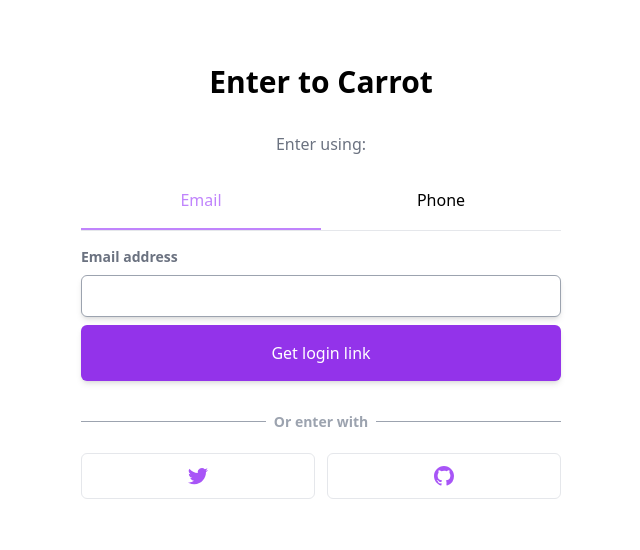
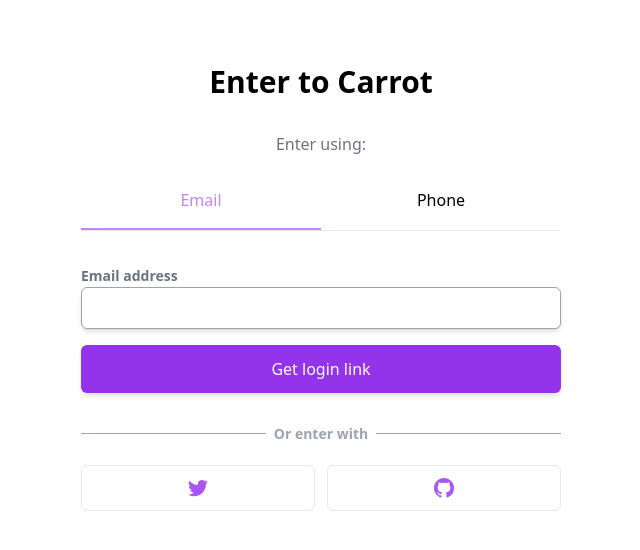
Before and after one commit to billnairk/carrot-market, a Next.js app: page /enter in a window 1280 px wide. Shown: the top 550 px of the page, without its empty margins (319-959 px from the left). Built offline with nearby package versions, Linux system fonts and the light colour scheme.

Commit message:
components/input.tsx & button.tsx & textarea.tsx

```diff
--- a/components/button.tsx
+++ b/components/button.tsx
@@ -1,11 +1,21 @@
 interface ButtonProps {
   children: React.ReactNode;
+  kind?: "one" | "two";
 }
 
-export default function Button({ children }: ButtonProps) {
+export default function Button({ children, kind }: ButtonProps) {
   return (
-    <button className="flex w-full justify-center items-center border border-1 py-3 px-5 rounded-md text-purple-500 hover:bg-purple-200 hover:border-purple-500 hover:transition-all">
-      {children}
-    </button>
+    <>
+      {kind === "one" ? (
+        <button className="bg-purple-600 w-full p-3 rounded-md shadow-md text-white hover:font-bold hover:text-md transition-all">
+          {children}
+        </button>
+      ) : null}
+      {kind === "two" ? (
+        <button className="flex w-full justify-center items-center border border-1 py-3 px-5 rounded-md text-purple-500 hover:bg-purple-200 hover:border-purple-500 hover:transition-all">
+          {children}
+        </button>
+      ) : null}
+    </>
   );
 }
--- a/components/floating-button.tsx
+++ b/components/floating-button.tsx
@@ -8,7 +8,7 @@
 export default function FloatingButton({ children, href }: FloatProps) {
   return (
     <Link href={href}>
-      <button className="fixed bottom-20 right-5 shadow-lg hover:bg-purple-700 transition-all bg-purple-500 p-4 rounded-full text-white ">
+      <button className="fixed bottom-20 right-0 shadow-lg hover:bg-purple-700 transition-all bg-purple-500 p-4 rounded-full text-white ">
         {children}
       </button>
     </Link>
--- a/components/input.tsx
+++ b/components/input.tsx
@@ -1,30 +1,82 @@
 import type { UseFormRegisterReturn } from "react-hook-form";
 
 interface InputProps {
-  className: string;
-  id: string;
+  label: string;
+  name: string;
+  kind?: "text" | "phone" | "price" | "file";
   type: string;
-  placeholder?: string;
-  register?: UseFormRegisterReturn;
-  required?: boolean;
+  register: UseFormRegisterReturn;
+  required: boolean;
 }
 
 export default function Input({
-  className,
-  id,
+  label,
+  name,
+  kind = "text",
   type,
-  placeholder,
   register,
-  ...rest
+  required,
 }: InputProps) {
   return (
-    <input
-      {...register}
-      className={className}
-      id={id}
-      type={type}
-      placeholder={placeholder}
-      {...rest}
-    />
+    <div>
+      <label htmlFor={name} className="text-sm text-gray-500 font-bold">
+        {label}
+      </label>
+      {kind === "text" ? (
+        <div className="rounded-md relative flex items-center">
+          <input
+            id={name}
+            type={type}
+            className="appearance-none shadow-md w-full rounded-md border-gray-400 focus:ring-purple-300 focus:border-purple-300"
+            required={required}
+            {...register}
+          ></input>
+        </div>
+      ) : null}
+      {kind === "phone" ? (
+        <div className="flex shadow-md ">
+          <span className="flex items-center justify-center bg-gray-100 select-none border-gray-400 rounded-l-md border border-r-0 px-2 text-sm text-gray-500">
+            +82
+          </span>
+          <input
+            id={name}
+            type="number"
+            className="appearance-none w-full rounded-r-md focus:ring-purple-300 border-gray-400 focus:border-purple-300"
+            required={required}
+            {...register}
+          />
+        </div>
+      ) : null}
+      {kind === "price" ? (
+        <div className="rounded-md relative flex items-center">
+          <div className="absolute left-0 pl-3 pointer-events-none">
+            <span className="text-sm text-gray-500">$</span>
+          </div>
+          <input
+            className="appearance-none pl-7 shadow-md w-full rounded-md border-gray-400 focus:ring-purple-300 focus:outline-none focus:border-purple-300"
+            id={name}
+            type={type}
+            placeholder="0.00"
+            required={required}
+            {...register}
+          ></input>
+          <div className="absolute right-3 pointer-events-none">
+            <span className="text-gray-500 ">USD</span>
+          </div>
+        </div>
+      ) : null}
+      {kind === "file" ? (
+        <div className="rounded-md relative flex items-center">
+          <input
+            id={name}
+            type={type}
+            className="hidden"
+            accept="image/*"
+            required={required}
+            {...register}
+          ></input>
+        </div>
+      ) : null}
+    </div>
   );
 }
--- a/components/textarea.tsx
+++ b/components/textarea.tsx
@@ -6,8 +6,9 @@
 export default function Textarea({ rows, placeholder }: TextareaProps) {
   return (
     <div>
+      <label className="text-sm text-gray-500 font-bold">Description</label>
       <textarea
-        className="shadow-md my-1 w-full rounded-md border-gray-400 focus:ring-purple-300 focus:outline-none focus:border-purple-300"
+        className="shadow-md w-full rounded-md border-gray-400 focus:ring-purple-300 focus:outline-none focus:border-purple-300"
         rows={rows}
         placeholder={placeholder}
       />
--- a/pages/community/write.tsx
+++ b/pages/community/write.tsx
@@ -6,9 +6,9 @@
 const Write: NextPage = () => {
   return (
     <Layout canGoBack title="Community Write">
-      <form className="px-4 py-6">
+      <form className="px-4 py-4 space-y-2">
         <Textarea rows={4} placeholder="Write Here!" />
-        <Button>Send</Button>
+        <Button kind="two">Send</Button>
       </form>
     </Layout>
   );
--- a/pages/enter.tsx
+++ b/pages/enter.tsx
@@ -119,39 +119,28 @@
               onSubmit={handleSubmit(onValid)}
               className="mt-4 flex flex-col"
             >
-              <label
-                htmlFor="input"
-                className="text-sm text-gray-500 font-bold"
-              >
-                {method === "email" ? "Email address" : null}
-                {method === "phone" ? "Phone number" : null}
-              </label>
-              <div>
+              <div className="py-4">
                 {method === "email" ? (
                   <Input
-                    register={register("email")}
-                    id="email"
+                    label="Email address"
+                    name="email"
                     type="email"
                     required
-                    className="appearance-none shadow-md my-2 w-full rounded-md border-gray-400 focus:ring-purple-300 focus:border-purple-300"
+                    register={register("email")}
                   />
                 ) : null}
                 {method === "phone" ? (
-                  <div className="flex shadow-md my-2">
-                    <span className="flex items-center justify-center bg-gray-100 select-none border-gray-400 rounded-l-md border border-r-0 px-2 text-sm text-gray-500">
-                      +82
-                    </span>
-                    <Input
-                      register={register("phone")}
-                      id="phone"
-                      type="number"
-                      required
-                      className="appearance-none w-full rounded-r-md focus:ring-purple-300 border-gray-400 focus:border-purple-300"
-                    />
-                  </div>
+                  <Input
+                    label="Phone number"
+                    name="phone"
+                    type="number"
+                    kind="phone"
+                    required
+                    register={register("phone")}
+                  ></Input>
                 ) : null}
               </div>
-              <button className="bg-purple-600 p-4 rounded-md shadow-md text-white hover:font-bold hover:text-md transition-all">
+              <Button kind="one">
                 {method === "email"
                   ? loading
                     ? "loading"
@@ -162,7 +151,7 @@
                     ? "loading"
                     : "Get one-time password"
                   : null}
-              </button>
+              </Button>
             </form>
           </>
         )}
@@ -176,7 +165,7 @@
             </div>
           </div>
           <div className="grid grid-cols-2 gap-3 mt-2">
-            <Button>
+            <Button kind="two">
               <svg
                 className="w-5 h-5"
                 aria-hidden="true"
@@ -186,7 +175,7 @@
                 <path d="M6.29 18.251c7.547 0 11.675-6.253 11.675-11.675 0-.178 0-.355-.012-.53A8.348 8.348 0 0020 3.92a8.19 8.19 0 01-2.357.646 4.118 4.118 0 001.804-2.27 8.224 8.224 0 01-2.605.996 4.107 4.107 0 00-6.993 3.743 11.65 11.65 0 01-8.457-4.287 4.106 4.106 0 001.27 5.477A4.073 4.073 0 01.8 7.713v.052a4.105 4.105 0 003.292 4.022 4.095 4.095 0 01-1.853.07 4.108 4.108 0 003.834 2.85A8.233 8.233 0 010 16.407a11.616 11.616 0 006.29 1.84" />
               </svg>
             </Button>
-            <Button>
+            <Button kind="two">
               <svg
                 className="w-5 h-5"
                 aria-hidden="true"
--- a/pages/streams/create.tsx
+++ b/pages/streams/create.tsx
@@ -1,39 +1,18 @@
+import Button from "@components/button";
 import Input from "@components/input";
+import Layout from "@components/layout";
 import Textarea from "@components/textarea";
 import { NextPage } from "next";
 
 const Create: NextPage = () => {
   return (
-    <div className="space-y-5- py-10 px-4">
-      <div className="my-5">
-        <label htmlFor="price" className="text-sm text-gray-500 font-bold">
-          Price
-        </label>
-        <div className="rounded-md relative flex items-center">
-          <div className="absolute left-0 pl-3 pointer-events-none">
-            <span className="text-sm text-gray-500">$</span>
-          </div>
-          <Input
-            className="appearance-none pl-7 shadow-md my-1 w-full rounded-md focus:outline-none focus:border-purple-300 border-gray-400 focus:ring-purple-300"
-            id="price"
-            type="text"
-            placeholder="0.00"
-          />
-          <div className="absolute right-3 pointer-events-none">
-            <span className="text-gray-500 ">USD</span>
-          </div>
-        </div>
+    <Layout title="Create Stream">
+      <div className="space-y-4 p-4">
+        <Input label="Title" name="title" type="text" required />
+        <Textarea rows={4} />
+        <Button kind="two">Go Live</Button>
       </div>
-      <div>
-        <label className="text-sm text-gray-500 font-bold">Description</label>
-        <div>
-          <Textarea rows={4} />
-        </div>
-      </div>
-      <button className="w-full border border-1 py-3 px-5 rounded-md text-purple-500 hover:bg-purple-200  hover:border-purple-500 hover:transition-all">
-        Go Live
-      </button>
-    </div>
+    </Layout>
   );
 };
 
```
Also changed, not shown: pages/products/upload.tsx (+19 -25 lines), pages/profile/edit.tsx (+14 -28 lines).
